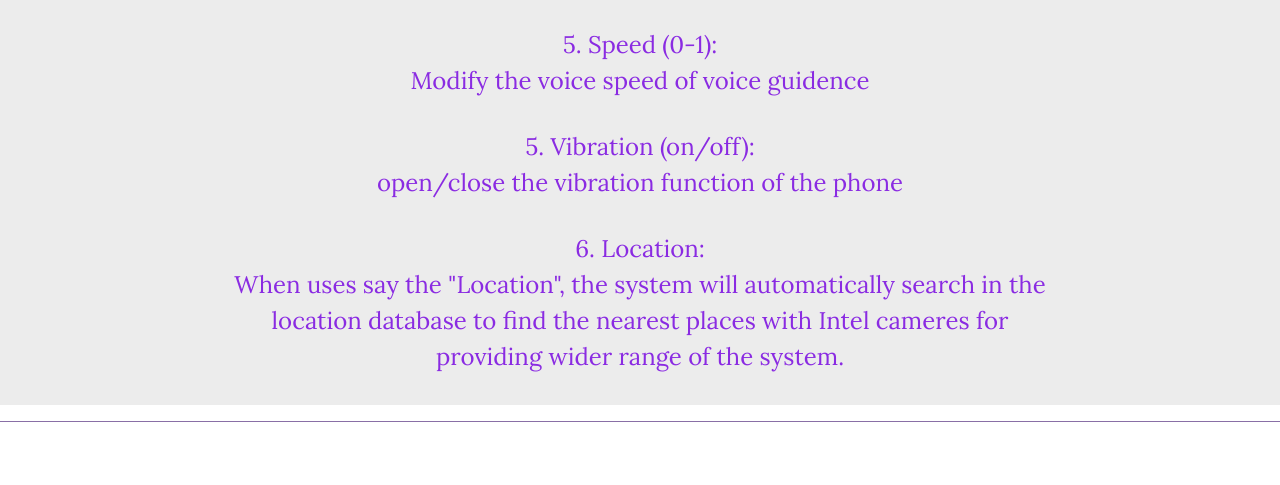
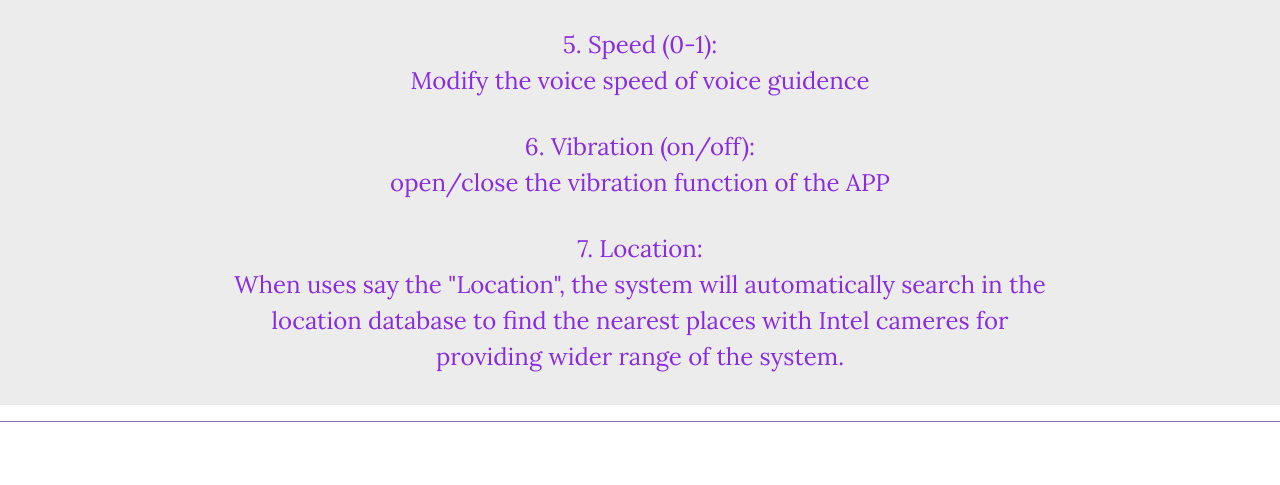
Before and after one commit to SightPlusPlus/SightPlusPlus-Web_portal, a website: page app_use.html in a window 1280 px wide. Shown: the part 3066-3551 px from the top of the page. Drawn offline with nearby package versions, Linux system fonts and the light colour scheme.

```diff
--- a/app_use.html
+++ b/app_use.html
@@ -194,8 +194,8 @@
             <p class="text-center" style="font-size: x-large; color:blueviolet">3.  Volume (0-1): <br>Modify the voice volume of voice guidence</p>
             <p class="text-center" style="font-size: x-large; color:blueviolet">4.  Pitch (0.5-2): <br>Modify the voice pitch of voice guidence</p>
             <p class="text-center" style="font-size: x-large; color:blueviolet">5.  Speed (0-1): <br>Modify the voice speed of voice guidence</p>
-            <p class="text-center" style="font-size: x-large; color:blueviolet">5.  Vibration (on/off): <br>open/close the vibration function of the phone</p>
-            <p class="text-center" style="font-size: x-large; color:blueviolet">6.  Location: <br>When uses say the "Location", the system will
+            <p class="text-center" style="font-size: x-large; color:blueviolet">6.  Vibration (on/off): <br>open/close the vibration function of the APP</p>
+            <p class="text-center" style="font-size: x-large; color:blueviolet">7.  Location: <br>When uses say the "Location", the system will
               automatically search in the location database to find the nearest places with Intel cameres for providing wider range of the system.
             </p>
           </p>
```
